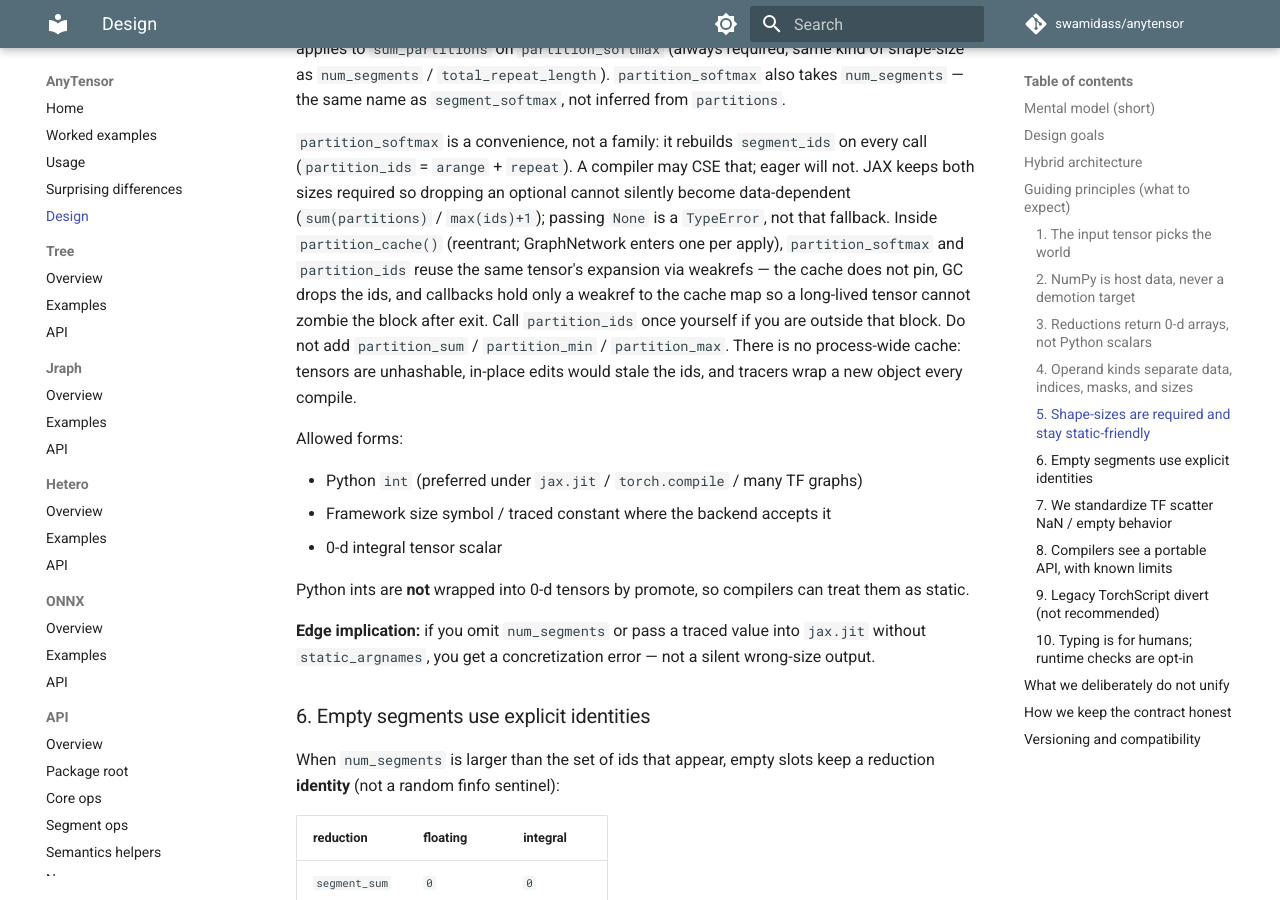
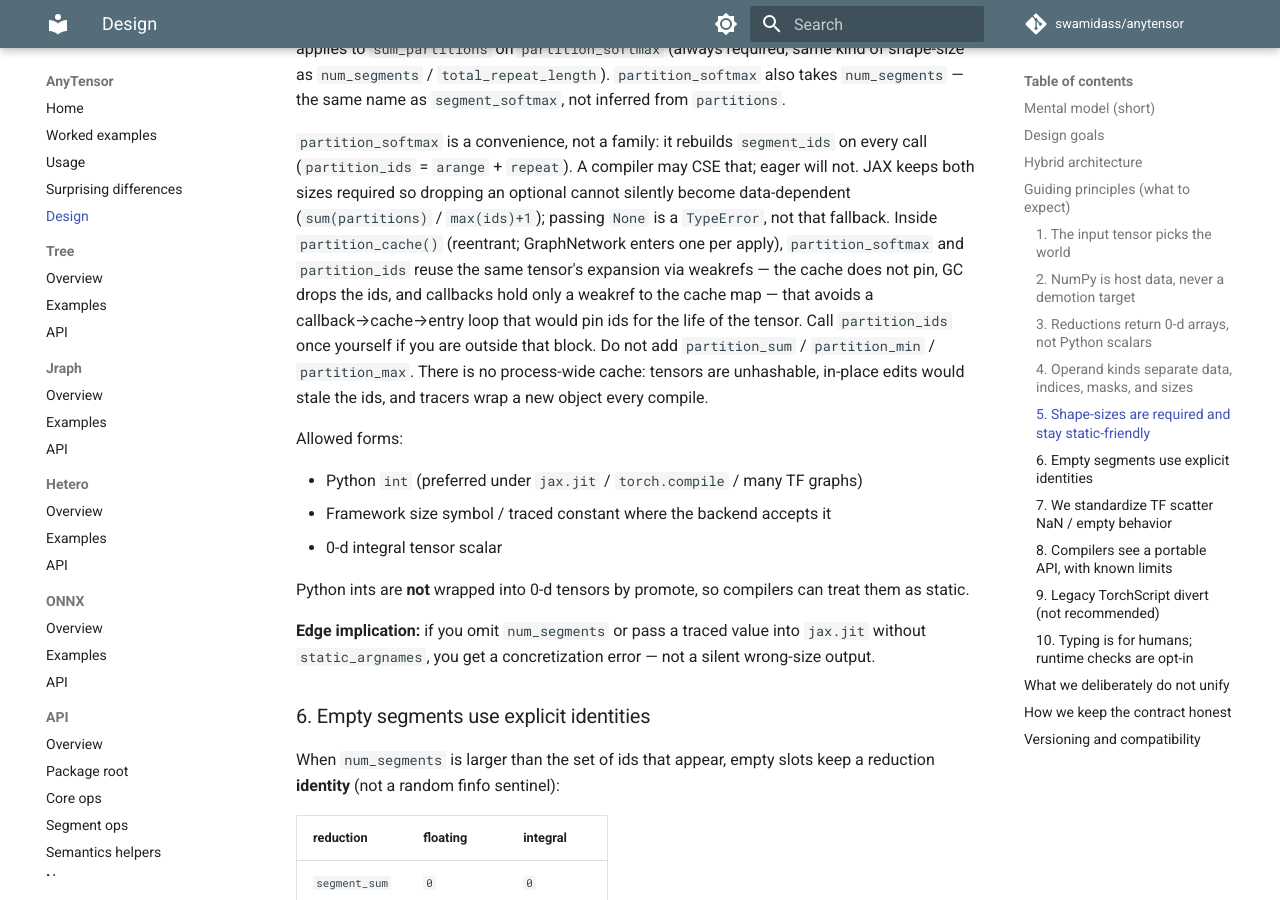
Before and after one commit to swamidass/anytensor, an MkDocs documentation site: the page built from docs/design.md, in a window 1280 px wide and 900 px high, scrolled down 3599 px. Built offline with MkDocs 1.6.1 and Material for MkDocs 9.7.7, drawn with Linux system fonts in a browser that asks for light colours; comment, search, counter and statistics services are not loaded.

Commit message:
Note that weak cache callbacks also break the callback-to-cache ref loop.
Co-authored-by: swamidass <swamidass@users.noreply.github.com>

```diff
--- a/docs/design.md
+++ b/docs/design.md
@@ -162,7 +162,8 @@ passing `None` is a `TypeError`, not that fallback. Inside `partition_cache()`
 (reentrant; GraphNetwork enters one per apply), `partition_softmax` and
 `partition_ids` reuse the same tensor's expansion via weakrefs — the cache
 does not pin, GC drops the ids, and callbacks hold only a weakref to the
-cache map so a long-lived tensor cannot zombie the block after exit. Call
+cache map — that avoids a callback→cache→entry loop that would pin ids for
+the life of the tensor. Call
 `partition_ids` once yourself if you are outside that block. Do not add
 `partition_sum` / `partition_min` / `partition_max`. There is no
 process-wide cache: tensors are unhashable, in-place edits would stale the
```
Also changed, not shown: 1 other file.
